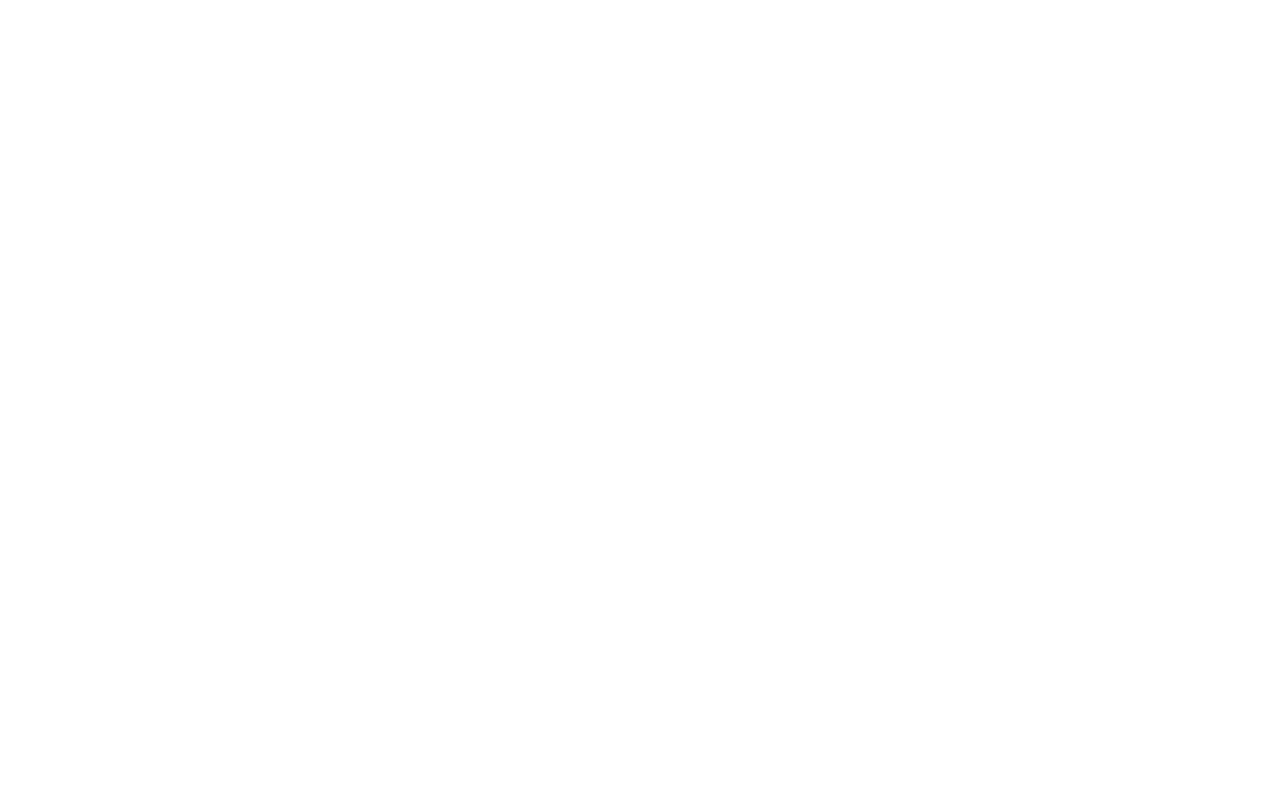
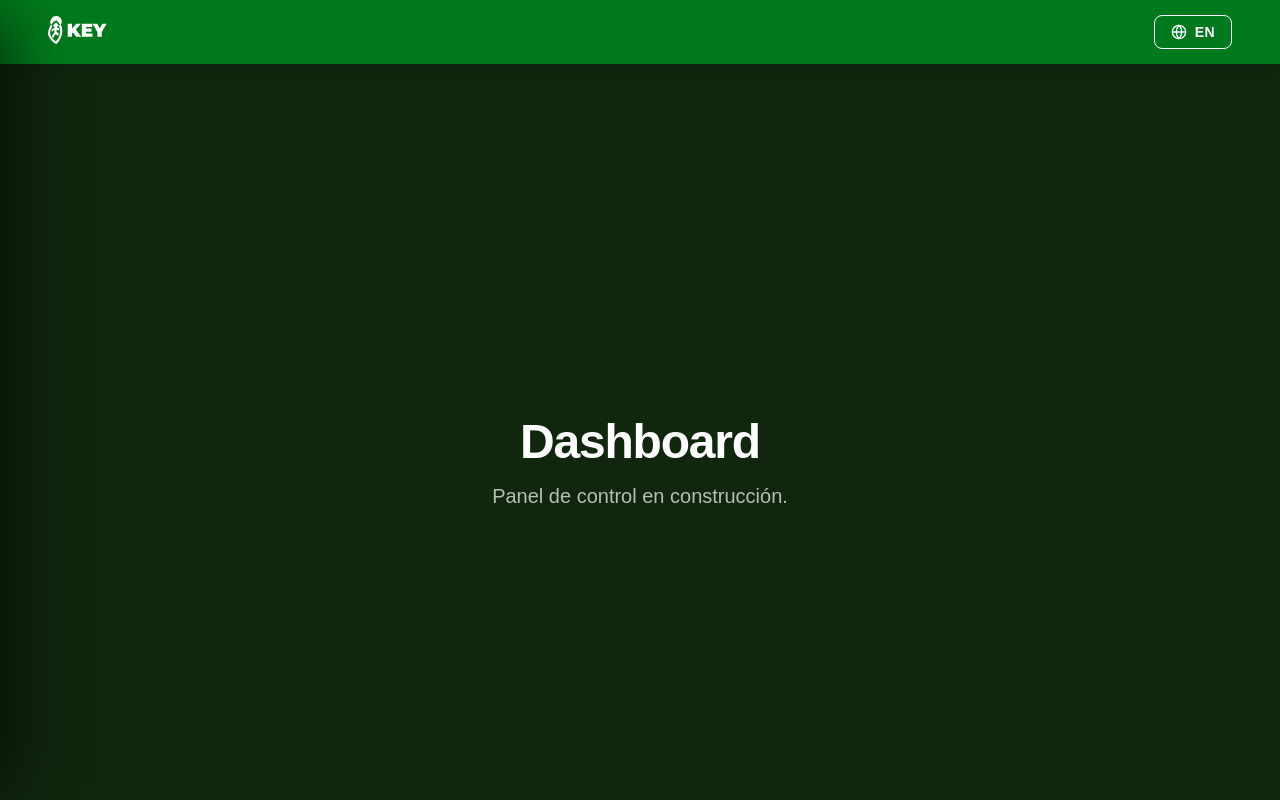
Before and after one commit to KEY-protocol/webapp, a Next.js app: page /en/dashboard in a window 1280 px wide. Before the commit this address had no page. Shown: the top 800 px of the page. Built offline with nearby package versions, Linux system fonts and the light colour scheme.

Commit message:
feat: dashboard page

```diff
--- /dev/null
+++ b/app/[locale]/dashboard/layout.tsx
@@ -0,0 +1,20 @@
+import { Sidebar } from "@/app/components/sidebar";
+import { setRequestLocale } from "next-intl/server";
+
+export default async function DashboardLayout({
+  children,
+  params,
+}: {
+  children: React.ReactNode;
+  params: Promise<{ locale: string }>;
+}) {
+  const { locale } = await params;
+  setRequestLocale(locale);
+
+  return (
+    <div className="flex bg-primary min-h-screen">
+      <Sidebar />
+      <main className="flex-1 overflow-x-hidden">{children}</main>
+    </div>
+  );
+}
--- /dev/null
+++ b/app/[locale]/dashboard/page.tsx
@@ -0,0 +1,23 @@
+import { setRequestLocale } from "next-intl/server";
+
+type Props = {
+  params: Promise<{ locale: string }>;
+};
+
+export default async function DashboardPage({ params }: Props) {
+  const { locale } = await params;
+  setRequestLocale(locale);
+
+  return (
+    <div className="flex-1 p-8 text-white min-h-screen flex items-center justify-center">
+      <div className="text-center space-y-4">
+        <h1 className="text-5xl font-montserrat font-bold tracking-tight">
+          Dashboard
+        </h1>
+        <p className="text-xl font-poppins text-white/70">
+          Panel de control en construcción.
+        </p>
+      </div>
+    </div>
+  );
+}
--- a/app/components/sidebar/Sidebar.tsx
+++ b/app/components/sidebar/Sidebar.tsx
@@ -4,7 +4,7 @@
 import { useTranslations } from "next-intl";
 import { Link, usePathname } from "@/i18n/navigation";
 import {
-  LayoutGrid,
+  LayoutDashboard,
   FolderOpen,
   Users,
   Ticket,
@@ -56,10 +56,10 @@
 
   const menuItems = [
     {
-      id: "home",
-      icon: LayoutGrid,
-      label: t("menu.home"),
-      href: "/home",
+      id: "dashboard",
+      icon: LayoutDashboard,
+      label: t("menu.dashboard"),
+      href: "/dashboard",
     },
     {
       id: "projects",
--- a/messages/en.json
+++ b/messages/en.json
@@ -65,6 +65,7 @@
     },
     "menu": {
       "home": "Home",
+      "dashboard": "Dashboard",
       "projects": "Projects",
       "technicians": "Technicians",
       "training": "Training",
--- a/messages/es.json
+++ b/messages/es.json
@@ -65,6 +65,7 @@
     },
     "menu": {
       "home": "Inicio",
+      "dashboard": "Dashboard",
       "projects": "Proyectos",
       "technicians": "Tecnicos",
       "training": "Capacitaciones",
--- a/messages/pt.json
+++ b/messages/pt.json
@@ -65,6 +65,7 @@
     },
     "menu": {
       "home": "Início",
+      "dashboard": "Dashboard",
       "projects": "Projetos",
       "technicians": "Técnicos",
       "training": "Capacitação",
```
